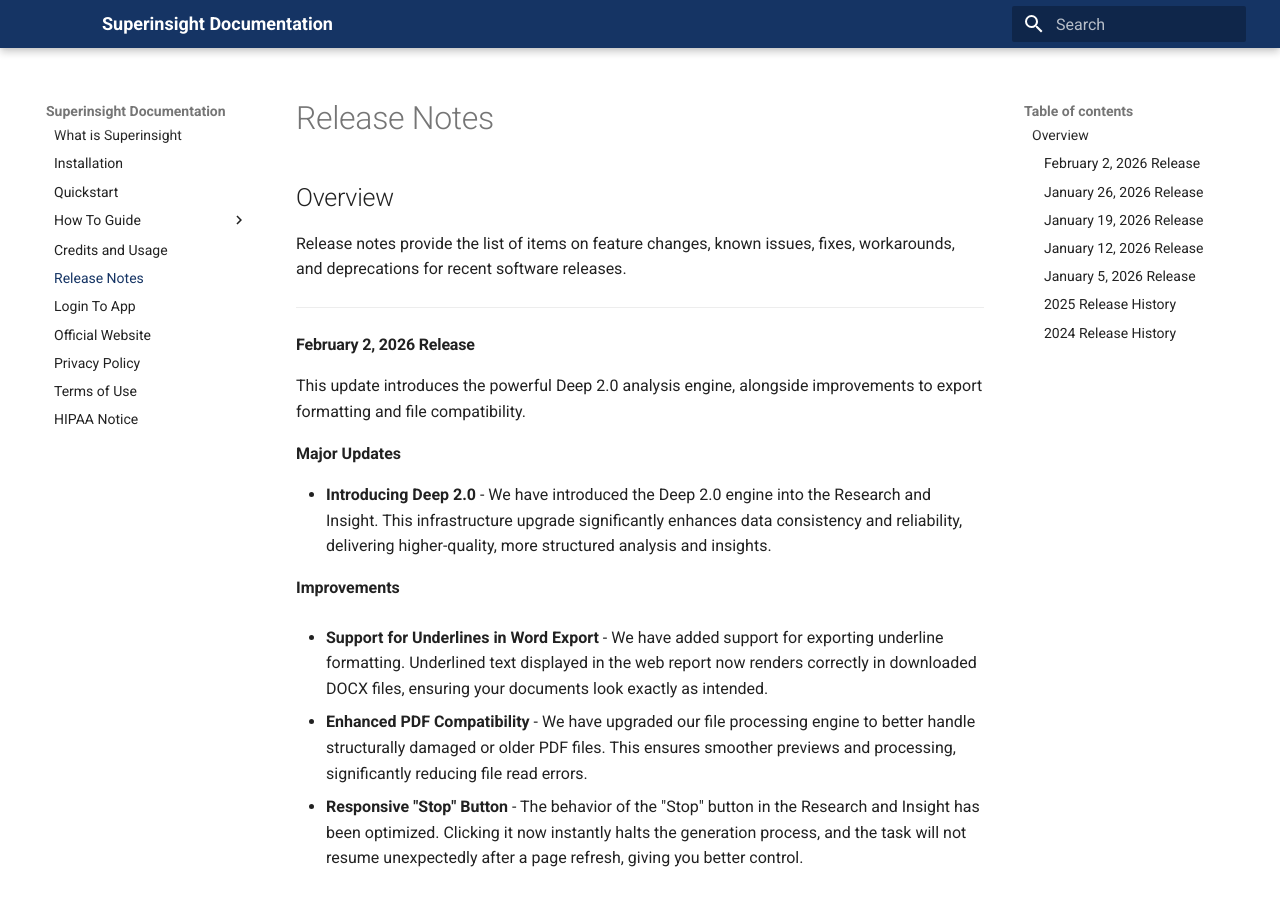
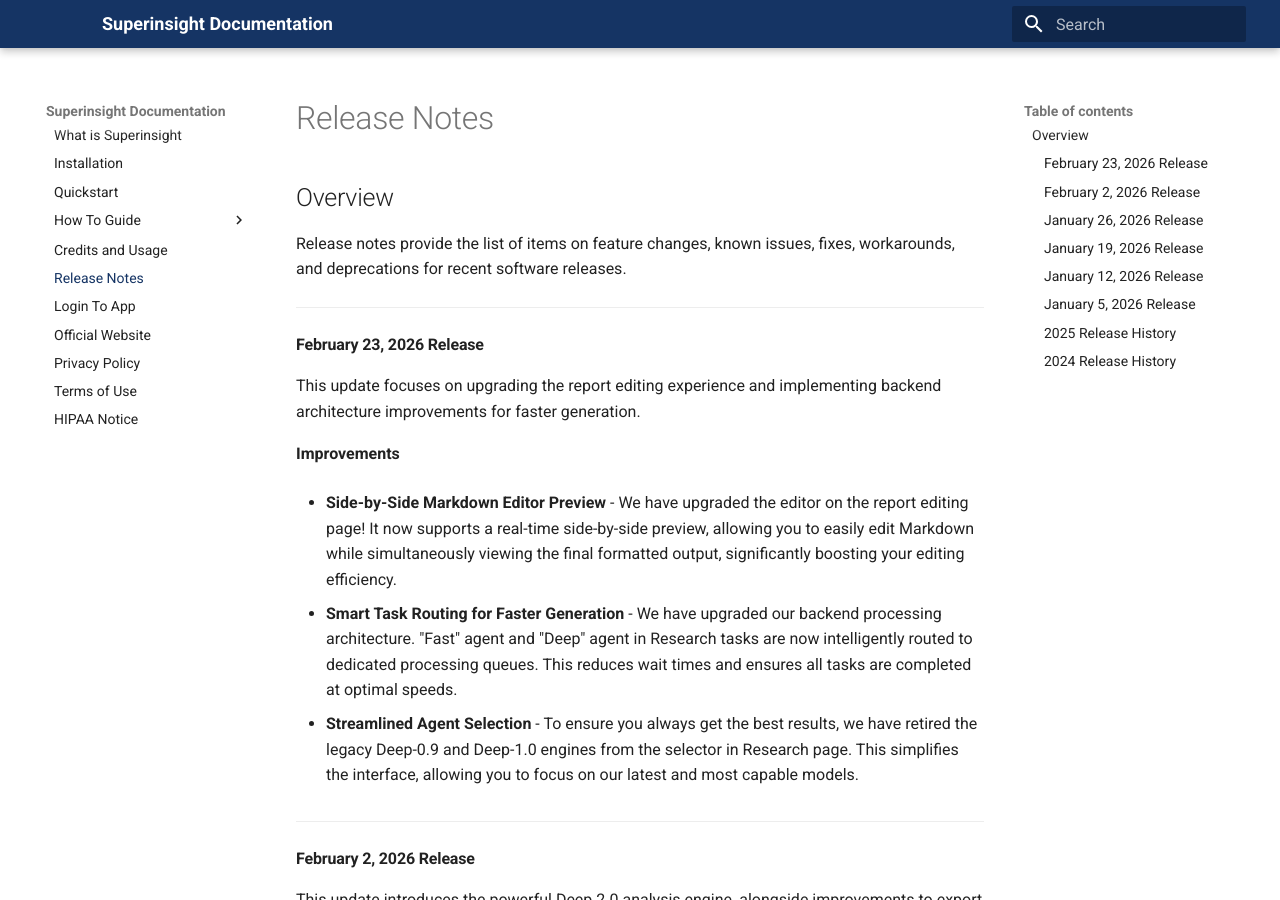
Before and after one commit to superinsight/superinsight-app-doc, an MkDocs documentation site: the page built from docs/guide/release-notes.md, in a window 1280 px wide and 900 px high. Built offline with MkDocs 1.6.1 and Material for MkDocs 9.7.7, drawn with Linux system fonts in a browser that asks for light colours.

Commit message:
Update release note for Feb 23

```diff
--- a/docs/guide/release-notes.md
+++ b/docs/guide/release-notes.md
@@ -3,6 +3,20 @@
 ## Overview
 
 Release notes provide the list of items on feature changes, known issues, fixes, workarounds, and deprecations for recent software releases.
+
+---------------------------------------
+
+#### February 23, 2026 Release
+
+This update focuses on upgrading the report editing experience and implementing backend architecture improvements for faster generation.
+
+**Improvements**
+
+* **Side-by-Side Markdown Editor Preview** - We have upgraded the editor on the report editing page! It now supports a real-time side-by-side preview, allowing you to easily edit Markdown while simultaneously viewing the final formatted output, significantly boosting your editing efficiency.
+
+* **Smart Task Routing for Faster Generation** - We have upgraded our backend processing architecture. "Fast" agent and "Deep" agent in Research tasks are now intelligently routed to dedicated processing queues. This reduces wait times and ensures all tasks are completed at optimal speeds.
+
+* **Streamlined Agent Selection** - To ensure you always get the best results, we have retired the legacy Deep-0.9 and Deep-1.0 engines from the selector in Research page. This simplifies the interface, allowing you to focus on our latest and most capable models.
 
 ---------------------------------------
 
```
